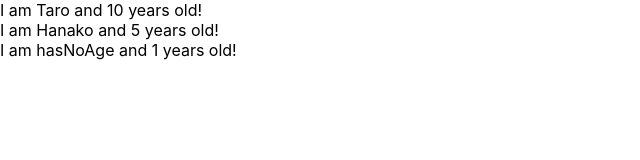
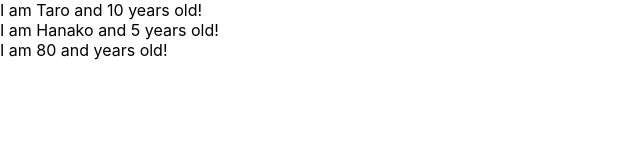
Before and after one commit to thanaism/udemy-react-redux, a React (Create React App) app: page / in a window 1280 px wide. Shown: the top 160 px of the page, without its empty margins (0-640 px from the left). Built offline with nearby package versions, Linux system fonts and the light colour scheme.

Commit message:
learn prop-types

```diff
--- a/src/App.js
+++ b/src/App.js
@@ -1,4 +1,5 @@
 import React from 'react';
+import propTypes from 'prop-types';
 
 // class App extends React.Component{
 //   render(){
@@ -16,7 +17,7 @@ const App = () => {
   const profiles = [
     {name: 'Taro', age:10},
     {name: 'Hanako', age:5},
-    {name: 'hasNoAge'}
+    {name: 80}
   ];
   return (
     <React.Fragment>
@@ -41,8 +42,10 @@ const User = (props) => {
   return <div>I am {props.name} and {props.age} years old!</div>;
 }
 
-User.defaultProps = {
-  age: 1
+// User.defaultProps = {
+//   age: 1
+// }
+User.propTypes = {
+  name: propTypes.string
 }
-
 export default App;
```
